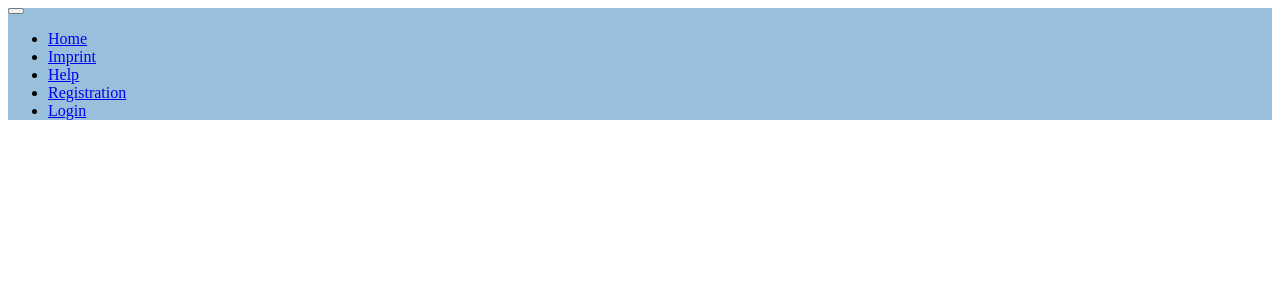
After one commit to NadiiaGoncharenko/Dream-Coffin, a PHP site: page /menuleiste.php in a window 1280 px wide. The commit adds this page. Shown: the top 300 px of the page. Run offline with PHP 8.4, Linux system fonts and the light colour scheme.

Commit message:
Login Front , MenuLeiste Basic Front

```diff
--- /dev/null
+++ b/FrontEnd/pages/menuleiste.php
@@ -0,0 +1,93 @@
+<?php
+    if(session_status() == PHP_SESSION_NONE){
+        session_start();
+    }
+?>
+<div class="container-flex">
+    <nav class="navbar navbar-expand-lg navbar-light" style="background-color: #98c0dd;">
+        <button class="navbar-toggler" type="button" data-toggle="collapse" data-target="#navbarSupportedContent" aria-controls="navbarSupportedContent" aria-expanded="false" aria-label="Toggle navigation">
+        <span class="navbar-toggler-icon"></span>
+        </button>
+        <div class="collapse navbar-collapse" id="navbarSupportedContent">
+            <ul class="navbar-nav mr-auto">
+                <li class="nav-item">
+                    <a class="nav-link" href="./index.php">Home</a>
+                </li>
+                <li class="nav-item">
+                    <a class="nav-link" href="./imprint.php">Imprint</a>
+                </li>
+                <li class="nav-item">
+                    <a class="nav-link" href="./helpsite.php">Help<!--span class="sr-only">(current)</span--></a>
+                </li>
+                <?php if(!isset($_SESSION["userID"])): ?>
+                <li class="nav-item">
+                    <a class="nav-link" href="./registration_form.php">Registration</a>
+                </li>
+
+                <?php endif ?>
+
+
+                <?php   #admin =1      # Different Menu for different Userrole
+                //$_SESSION["userrole"] = 2; #simulation without DB
+
+                if(isset($_SESSION["userrole"]) && $_SESSION["userrole"] == 1 ): ?>
+
+                    <li class="nav-item dropdown">
+                        <a class="nav-link dropdown-toggle" href="#" id="navbarDropdownMenuLink" role="button" data-toggle="dropdown" aria-haspopup="true" aria-expanded="false">
+                            User Administration
+                        </a>
+                        <div class="dropdown-menu" style="background-color: #c2d3df;" aria-labelledby="navbarDropdownMenuLink">
+                            <a class="dropdown-item" href="./registration_form.php">User registration</a>
+                            <a class="dropdown-item" href="./user_table.php">All Users</a>
+                        </div>
+                    </li>
+                    <li class="nav-item dropdown">
+                        <a class="nav-link dropdown-toggle" href="#" id="navbarDropdownMenuLink" role="button" data-toggle="dropdown" aria-haspopup="true" aria-expanded="false">
+                            News and Tickets
+                        </a>
+                        <div class="dropdown-menu" style="background-color: #c2d3df;" aria-labelledby="navbarDropdownMenuLink">
+                            <a class="dropdown-item" href="./newspost.php">Create Newspost</a>
+                            <a class="dropdown-item" href="./edit_newspost.php">All news posts</a>
+                            <a class="dropdown-item" href="./table.php">All tickets</a>
+                        </div>
+                    </li>
+
+                <?php #tech=2
+                elseif(isset($_SESSION["userrole"]) && $_SESSION["userrole"] == 2 ): ?>
+
+                    <li class="nav-item">
+                        <a class="nav-link" href="./table.php">All tickets</a>
+                    </li>
+                    <li class="nav-item">
+                        <a class="nav-link" href="./editData.php?userID=<?php echo $_SESSION["userID"];?>">Edit Profile</a>
+                    </li>
+
+                <?php  #guest =3
+                elseif(isset($_SESSION["userrole"]) && $_SESSION["userrole"] == 3 ): ?>
+
+                    <li class="nav-item dropdown">
+                        <a class="nav-link dropdown-toggle" href="#" id="navbarDropdownMenuLink" role="button" data-toggle="dropdown" aria-haspopup="true" aria-expanded="false">
+                            My Cabinet
+                        </a>
+                        <div class="dropdown-menu" style="background-color: #c2d3df;" aria-labelledby="navbarDropdownMenuLink">
+                            <a class="dropdown-item" href="./editData.php?userID=<?php echo $_SESSION["userID"];?>">Edit Profile</a>
+                            <a class="dropdown-item" href="./ticketupload.php">Create Ticket</a>
+                            <a class="dropdown-item" href="./all_tickets_user.php">Your Tickets</a>
+                        </div>
+                    </li>
+
+                <?php endif ?>
+
+                <?php if(isset($_SESSION["userID"])):?>
+                    <li class="nav-item">
+                        <a class="nav-link" href="./login.php">Logout</a>
+                    </li>
+                <?php else: ?>
+                    <li class="nav-item">
+                        <a class="nav-link" href="./login.php">Login</a>
+                    </li>
+                <?php endif ?>
+            </ul>
+        </div>
+    </nav>
+</div>
```
Also changed, not shown: FrontEnd/js/fkt.js (added, +29 -0 lines), FrontEnd/pages/registration_form.php (renamed from FrontEnd/pages/registration_form.html, +17 -3 lines), FrontEnd/pages/login.php (renamed from FrontEnd/pages/login.html).
